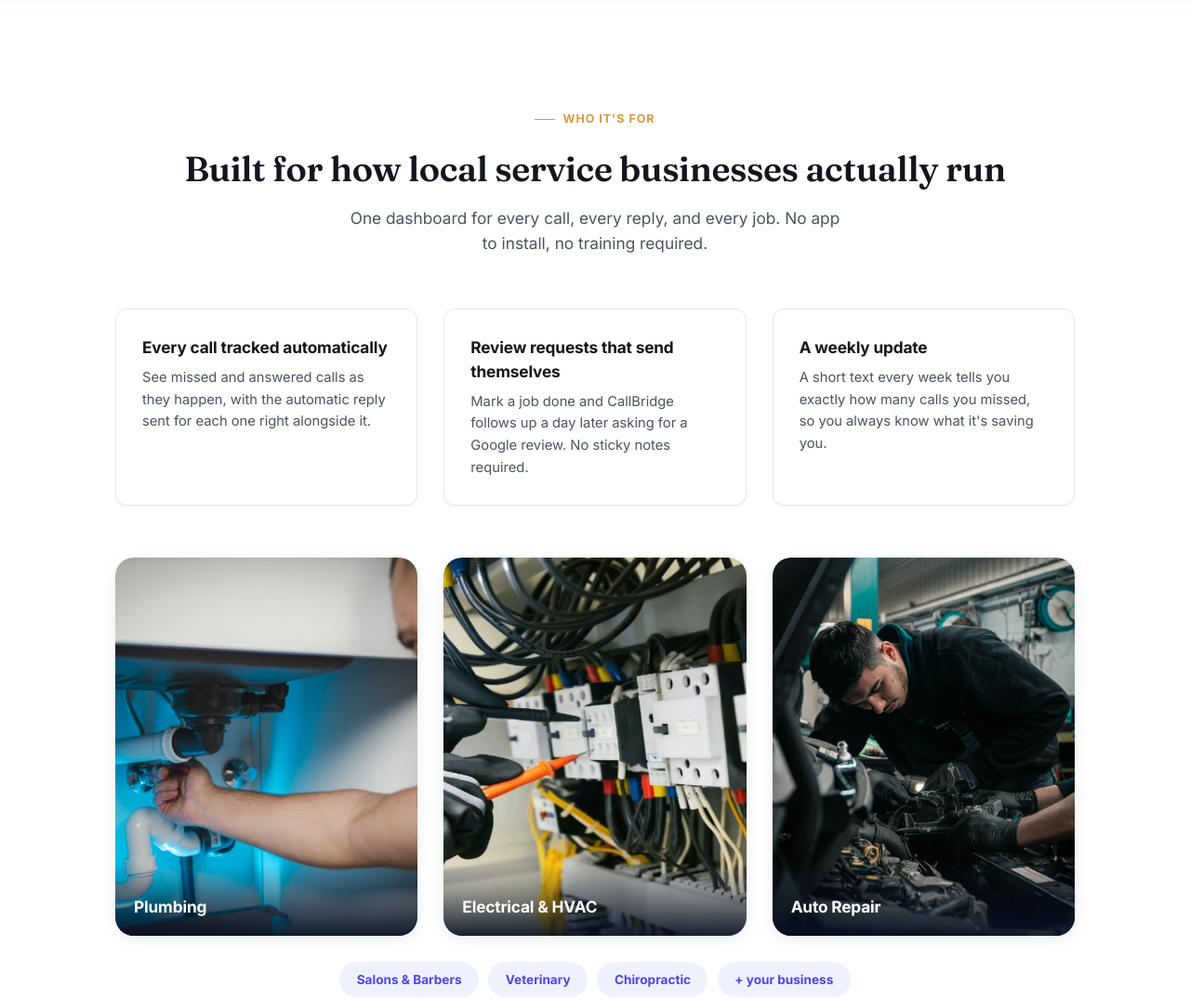
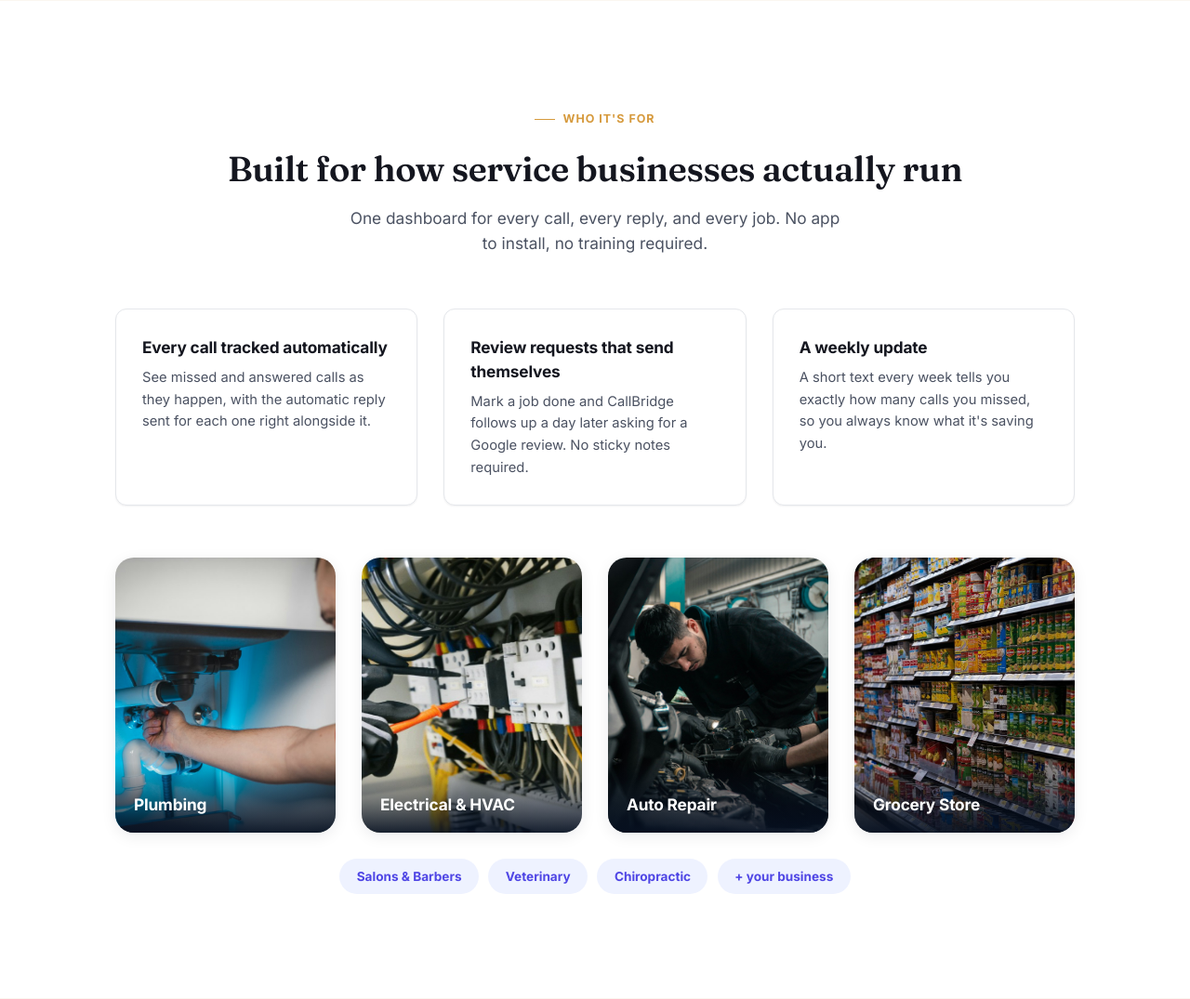
Before and after one commit to hiyaw10/callbridge, a Python web app: template app/templates/landing.html in a window 1280 px wide. Shown: the part 3847-4922 px from the top of the page at 93% size. Run offline with Jinja, Linux system fonts and the light colour scheme; the template is opened without the code that fills it, so the values that code supplies are empty.

Commit message:
Add grocery store to trade photos; drop "local" from landing copy
Adds a fourth trade-photo card (grocery store aisle, free-license
Pexels photo, no person as the focal point per request) alongside
plumbing, electrical, and auto repair.

Also removes every "local" qualifier from business-facing landing
page and footer copy ("local business" -> "business", "local service
businesses" -> "service businesses") per request.

```diff
--- a/app/templates/base.html
+++ b/app/templates/base.html
@@ -41,7 +41,7 @@
     <div class="container footer-inner">
       <div class="footer-brand">
         <span class="footer-brand-name">CallBridge</span>
-        <span class="footer-tagline">The complete customer growth platform for local service businesses.</span>
+        <span class="footer-tagline">The complete customer growth platform for service businesses.</span>
       </div>
       <div class="footer-contact">
         <span><a href="tel:+18335886479">+1 (833) 588-6479</a></span>
--- a/app/templates/landing.html
+++ b/app/templates/landing.html
@@ -45,7 +45,7 @@
       <a href="/login" class="btn btn-ghost btn-lg">Log in to your dashboard</a>
     </div>
     <p class="hero-trust">
-      Try CallBridge risk-free &mdash; <strong>your first 30 days are free</strong>. Book a free call to learn more and see exactly what CallBridge brings to the table. Built for plumbers, electricians, HVAC techs, auto shops, and every local business that lives on the phone.
+      Try CallBridge risk-free &mdash; <strong>your first 30 days are free</strong>. Book a free call to learn more and see exactly what CallBridge brings to the table. Built for plumbers, electricians, HVAC techs, auto shops, and every business that lives on the phone.
     </p>
   </div>
 </section>
@@ -54,7 +54,7 @@
   <div class="container">
     <div class="section-head">
       <span class="eyebrow">By The Numbers</span>
-      <h2 class="section-title">Results local businesses can see</h2>
+      <h2 class="section-title">Results businesses can see</h2>
     </div>
     <div class="stats-grid">
       <div class="stat-card-premium">
@@ -164,7 +164,7 @@
   <div class="container">
     <div class="section-head">
       <span class="eyebrow">Who It's For</span>
-      <h2 class="section-title">Built for how local service businesses actually run</h2>
+      <h2 class="section-title">Built for how service businesses actually run</h2>
       <p class="section-subtitle">One dashboard for every call, every reply, and every job. No app to install, no training required.</p>
     </div>
     <div class="steps">
@@ -194,6 +194,10 @@
       <div class="trade-photo">
         <img src="/static/photos/mechanic.jpg" alt="An auto mechanic working under the hood of a car">
         <span>Auto Repair</span>
+      </div>
+      <div class="trade-photo">
+        <img src="/static/photos/grocery.jpg" alt="A fully stocked grocery store aisle">
+        <span>Grocery Store</span>
       </div>
     </div>
     <div class="trade-badges">
```
Also changed, not shown: app/static/photos/grocery.jpg (added).
